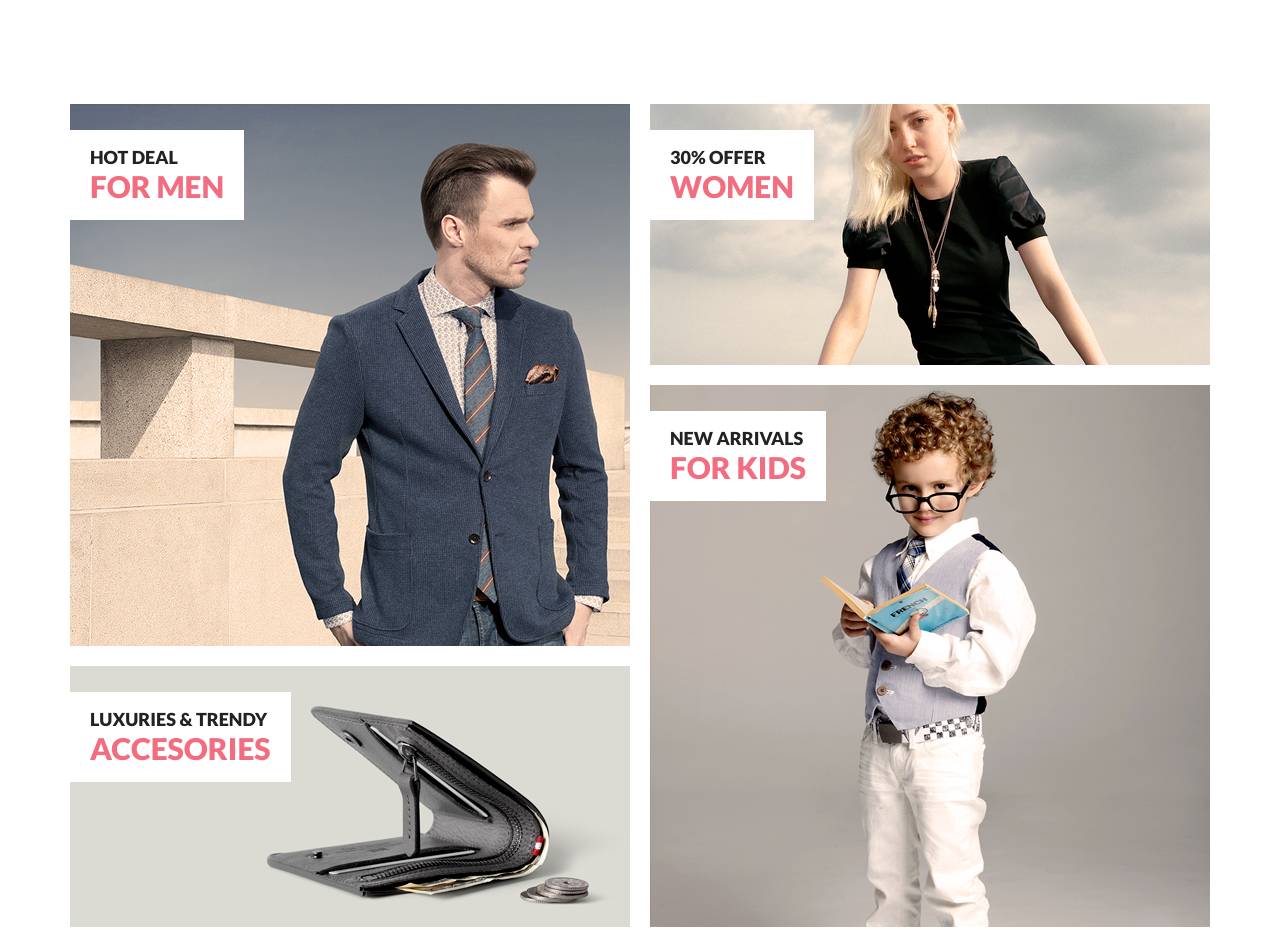
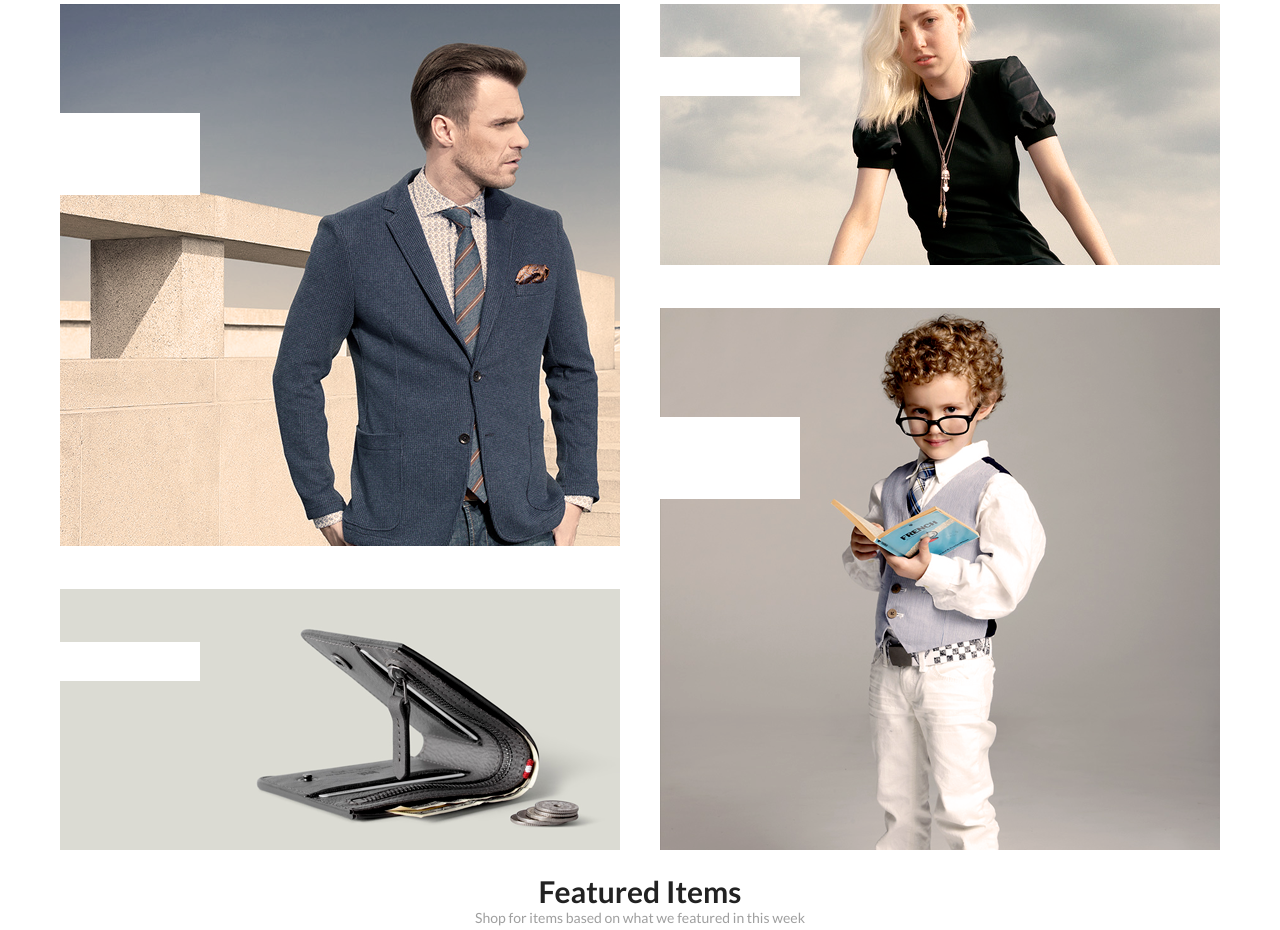
Before and after one commit to DenTheProgrammer/BrandTemplate, a plain HTML site: page Brand/index.html in a window 1280 px wide. Shown: the part 781-1711 px from the top of the page. Drawn offline with Linux system fonts and the light colour scheme.

Commit message:
changed category

```diff
--- a/Brand/index.html
+++ b/Brand/index.html
@@ -89,45 +89,41 @@
 					</div>
 				</div>
 			</section>
+
 			 <section class="category">
 
                 <div class="categoryLeft">
-					<div class="forMen">
-						<div class="darker">
-							<div class="categoryText">
-								<h3>hot deal</h3>
-								<h2>for men</h2>
+                    <a href="#"><img src="img/formen.png" alt="">
+                        <div class="text">
+                            <h3></h3>
+                            <h2></h2>
                         </div>
+                    </a>
+                    <a href="#"><img src="img/accesories.png" alt="">
+                        <div class="text">
+                            <h3></h3>
+                            <h2></h2>
                         </div>
-					</div>
-					<div class="accesories">
-						<div class="darker">
-							<div class="categoryText">
-								<h3>luxuries &amp; trendy</h3>
-								<h2>accesories</h2>
-							</div>
-						</div>
-					</div>
+                    </a>
                 </div>
                 <div class="categoryRight">
-					<div class="women">
-						<div class="darker">
-							<div class="categoryText">
-								<h3>30% offer</h3>
-								<h2>women</h2>
+                    <a href="#"><img src="img/women.png" alt="">
+                        <div class="text">
+                            <h3></h3>
+                            <h2></h2>
                         </div>
+                    </a>
+                    <a href="#"><img src="img/forkids.png" alt="">
+                        <div class="text">
+                            <h3></h3>
+                            <h2></h2>
                         </div>
-					</div>
-					<div class="forKids">
-						<div class="darker">
-							<div class="categoryText">
-								<h3>new arrivals</h3>
-								<h2>for kids</h2>
-							</div>
-						</div>
-					</div>
+                    </a>
                 </div>
             </section>
+
+
+
 			<section class="featured">
 
 				<h2>Featured Items</h2>
--- a/Brand/style.css
+++ b/Brand/style.css
@@ -82,7 +82,7 @@ header {
 	display: flex;
 }
 
-.logo img {}
+
 
 .logo h1 {
 	line-height: 51px;
@@ -138,6 +138,54 @@ header {
 	position: relative;
 }
 
+.dropdown {
+	position: absolute;
+	top: 38px;
+	left: 0px;
+	display: none;
+	width: 262px;
+	border-radius: 5px;
+	background-color: #ffffff;
+	z-index: 10;
+	text-align: left;
+	padding: 15px;
+	font-family: Lato;
+}
+
+.browseBtn:hover .dropdown {
+	display: block;
+}
+
+.dropdown h3 {
+	font-size: 14px;
+	line-height: 32px;
+	letter-spacing: 0.4px;
+	color: #232323;
+}
+
+.dropdown ul {
+	font-size: 14px;
+	line-height: 28px;
+	letter-spacing: 0.4px;
+	color: #4f4f4f;
+}
+
+.hr {
+	width: 236px;
+	height: 1px;
+	background-color: #e8e8e8;
+
+}
+
+.dropdown:before {
+	content: "";
+	border: solid 20px transparent;
+	border-bottom: solid 20px white;
+	position: relative;
+	top: -38px;
+	left: 31px;
+}
+
 input[type="search"] {
 	height: 100%;
 	padding-left: 15px;
@@ -165,6 +213,7 @@ input[type="search"] {
 	display: flex;
 	align-items: center;
 }
+
 .accountButton {
 	background-color: #f16d7f;
 	width: 130px;
@@ -253,81 +302,59 @@ input[type="search"] {
 
 /*-------------------------------CATEGORY-------------------------------*/
 
-.category .forMen,
-.category .forKids {
-	height: 542px;
+.category{
+    display: flex;
+    flex-wrap: wrap;
+    justify-content: center;
+}
+.categoryLeft,.categoryRight{
+    display: flex;
+    flex-direction: column;
 }
 
-.category .accesories,
-.category .women {
-	background-color: #ddddd4;
-	height: 261px;
-}
-
-.category .women,
-.category .forMen,
-.category .forKids,
-.category .accesories {
-	width: 560px;
-	margin: 20px 10px;
-}
-
-.darker {
-	height: 100%;
-}
-
-.darker:hover {
-	background-color: rgba(0, 0, 0, .5);
-}
-
-.category {
-	margin: 100px 0;
-	min-height: 469px;
-	display: flex;
-	flex-wrap: wrap;
-	justify-content: center;
-}
-
-.category h3 {
-	color: #222222;
-	font-size: 18px;
-}
-
-.category h2 {
-	color: #f16d7f;
-	font-size: 30px;
-}
-
-.category h3,
-.category h2 {
-	font-weight: 900;
-	text-transform: uppercase;
-}
-
-.categoryText {
-	background-color: #ffffff;
-	position: relative;
-	top: 26px;
-	z-index: 2;
-	display: inline-block;
-	padding: 16px 20px;
-}
-
-.forMen {
-	background: url(img/formen.png) no-repeat center;
+.category img{
+    max-width: 100%;
 
 }
 
-.accesories {
-	background: url(img/accesories.png) no-repeat center;
+.category a{
+     position: relative;
+    overflow: hidden;
+   max-width: 560px;
+    margin: 20px;
 }
 
-.women {
-	background: url(img/women.png) no-repeat center;
+
+.category a::before {
+    content: "";
+    position: absolute;
+    top: 0;
+    left: 0;
+    bottom: 0;
+    right: 0;
+    height: inherit;
+    width: inherit;
+    background: rgba(0, 0, 0, 0.5);
+    opacity: 0;
+    z-index: 2;
 }
 
-.forKids {
-	background: url(img/forkids.png) no-repeat center;
+.category a:hover::before {
+    opacity: 1;
+}
+.category a:hover img {
+    transform: scale(1.1);
+}
+
+.category  .text{
+    position: absolute;
+    color: darkblue;
+    z-index: 2;
+    background: white;
+    top: 20%;
+    height: 15%;
+    width: 25%;
+    font-size: 30px;
 }
 
 
@@ -696,71 +723,20 @@ input[type="search"] {
 @media all and (max-width: 917px) {
 
 	.reviewAndSubscribe .smallerWrapper {
-
 		flex-direction: column;
 		justify-content: center;
+	}
 
+	.review {
+		flex-wrap: wrap;
+	}
+
+}
+
+@media all and (max-width: 766px) {
+	header {
 
 	}
 
-	.category .women,
-	.category .forMen,
-	.category .forKids,
-	.category .accesories {
-
-		margin: 20px 10px;
-	}
-	.review {
-
-		flex-wrap: wrap;
-
-	}
-}
-
-.dropdown {
-	position: absolute;
-	top: 38px;
-	left: 0px;
-	display: none;
-	 width: 262px;
-  border-radius: 5px;
-  background-color: #ffffff;
-	z-index: 10;
-	text-align: left;
-	padding: 15px;
-	font-family: Lato;
-}
-
-.browseBtn:hover .dropdown {
-	display: block;
-}
-
-.dropdown h3{
-	 font-size: 14px;
-  line-height: 32px;
-  letter-spacing: 0.4px;
-  color: #232323;
-}
-
-.dropdown ul{
-	 font-size: 14px;
-  line-height: 28px;
-  letter-spacing: 0.4px;
-  color: #4f4f4f;
-}
-
-.hr {
-  width: 236px;
-  height: 1px;
-  background-color: #e8e8e8;
 
 }
-
-.dropdown:before {
-	content: "";
-	border: solid 20px transparent;
-	border-bottom: solid 20px white;
-	position: relative;
-	top: -38px;
-	left: 31px;
-}
```
Lines whose indentation alone changed are shown as unchanged.
